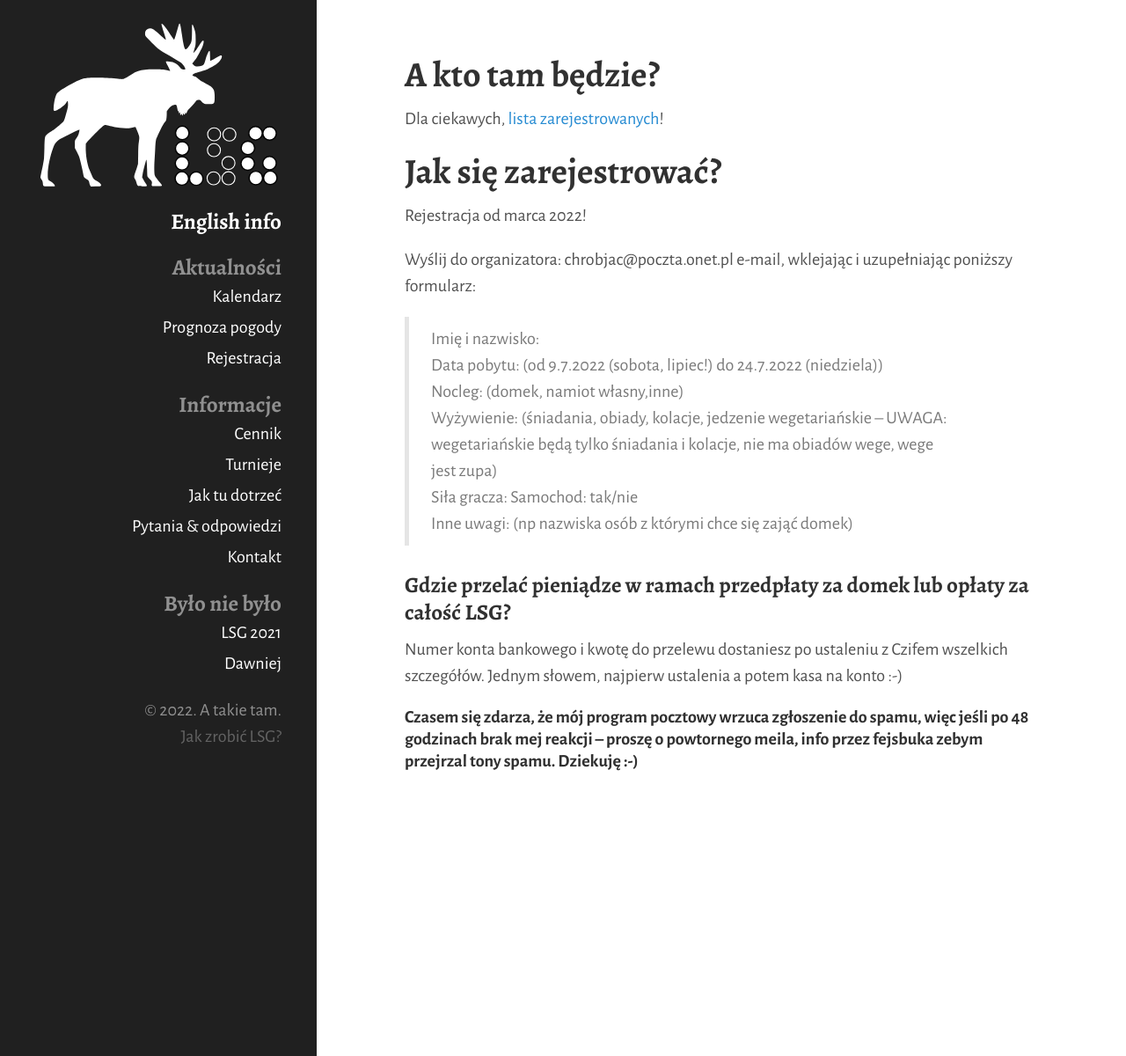
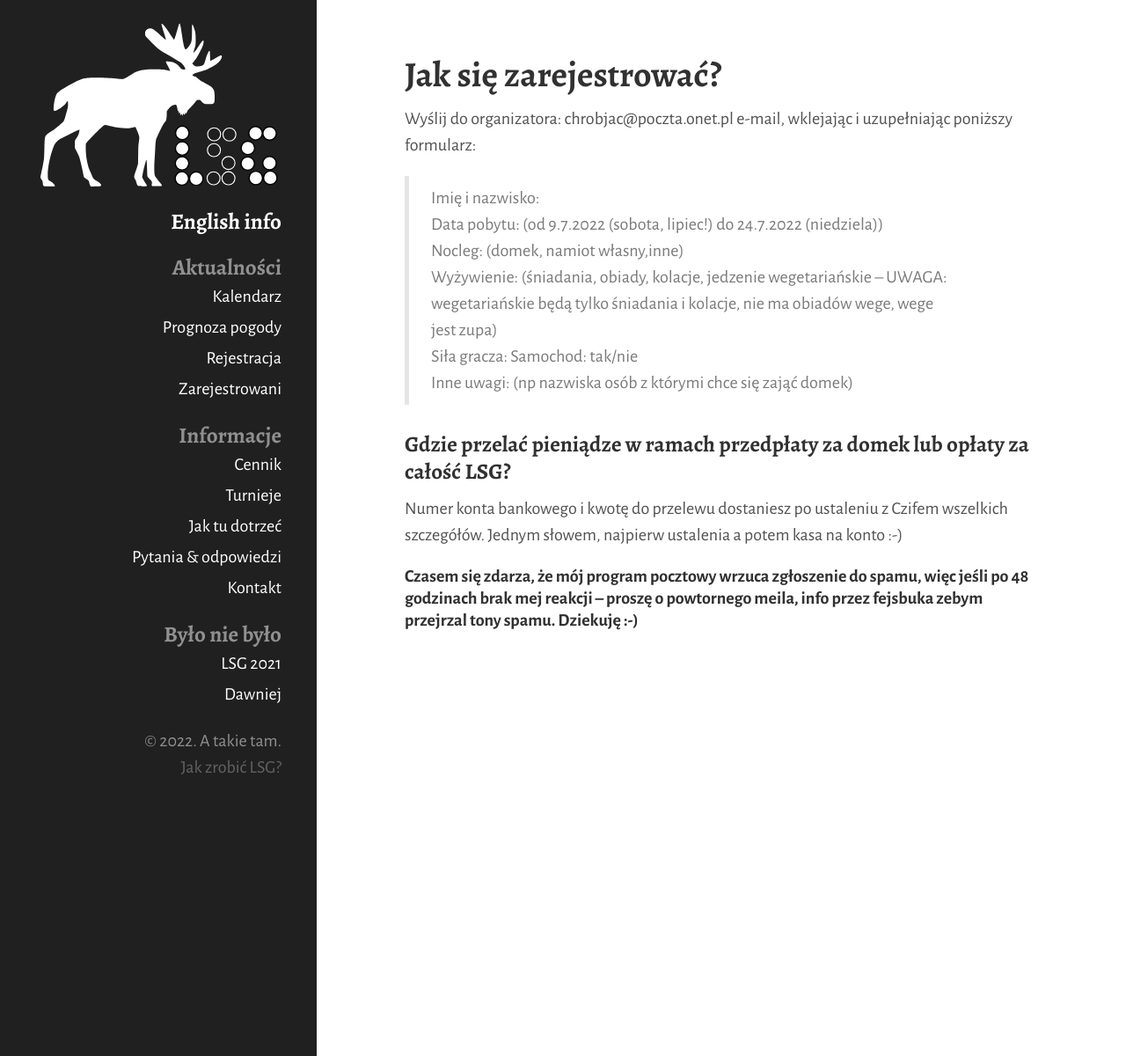
Before and after one commit to tasuki/lsg, a Jekyll site: the page built from rejestracja.md, in a window 1280 px wide. Shown: the whole page at 88% size. Built offline with Jekyll 4.4.1, drawn with Linux system fonts in a browser that asks for light colours; nearby versions of some CDN libraries.

Commit message:
Zarejestrowani z głównego menu

```diff
--- a/_includes/sidebar.html
+++ b/_includes/sidebar.html
@@ -16,6 +16,7 @@
       <a class="sidebar-nav-item" href="/kalendarz">Kalendarz</a>
       <a class="sidebar-nav-item" href="/pogoda">Prognoza pogody</a>
       <a class="sidebar-nav-item" href="/rejestracja">Rejestracja</a>
+      <a class="sidebar-nav-item" href="/zarejestrowani">Zarejestrowani</a>
       <h3>Informacje</h3>
       <a class="sidebar-nav-item" href="/cennik">Cennik</a>
       <a class="sidebar-nav-item" href="/turnieje">Turnieje</a>
--- a/rejestracja.md
+++ b/rejestracja.md
@@ -3,13 +3,7 @@ layout: page
 title: Jak się zarejestrować
 ---
 
-## A kto tam będzie?
-
-Dla ciekawych, [lista zarejestrowanych](/zarejestrowani)!
-
 ## Jak się zarejestrować?
-
-Rejestracja od marca 2022!
 
 Wyślij do organizatora: chrobjac@poczta.onet.pl e-mail, wklejając i uzupełniając poniższy formularz:
 
@@ -22,6 +16,7 @@ Wyślij do organizatora: chrobjac@poczta.onet.pl e-mail, wklejając i uzupełnia
 > Inne uwagi: (np nazwiska osób z którymi chce się zająć domek)
 
 ### Gdzie przelać pieniądze w ramach przedpłaty za domek lub opłaty za całość LSG?
+
 Numer konta bankowego i kwotę do przelewu dostaniesz po ustaleniu z Czifem wszelkich szczegółów. Jednym słowem, najpierw ustalenia a potem kasa na konto :-)
 
 #### Czasem się zdarza, że mój program pocztowy wrzuca zgłoszenie do spamu, więc jeśli po 48 godzinach brak mej reakcji -- proszę o powtornego meila, info przez fejsbuka zebym przejrzal tony spamu. Dziekuję :-)
```
